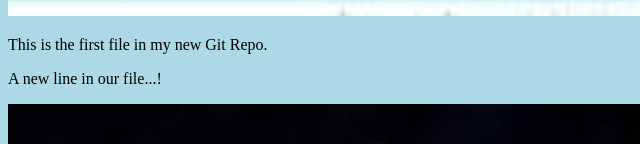
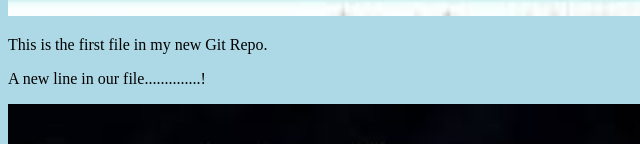
Before and after one commit to AzizurRahman026/Practiv, a plain HTML site: page index.html in a window 1280 px wide. Shown: the part 600-744 px from the top of the page, 0-640 px from the left. Drawn offline with Linux system fonts and the light colour scheme.

Commit message:
add more dots

```diff
--- a/index.html
+++ b/index.html
@@ -12,7 +12,7 @@
         style="width:100%;max-width:960px">
     </div>
     <p>This is the first file in my new Git Repo.</p>
-    <p>A new line in our file...!</p>
+    <p>A new line in our file..............!</p>
     <div><img src="img_hello_git.jpg" alt="Hello Git" style="width:100%;max-width:640px"></div>
 </body>
 </html>
```
